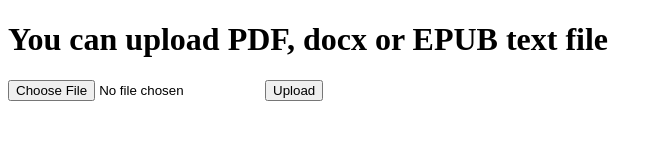
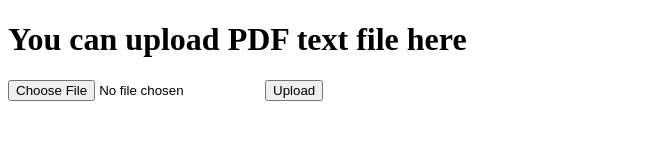
Before and after one commit to Shntd2/Readit-backend, a plain HTML site: page app_package/mds_core/templates/upload.html in a window 1280 px wide. Shown: the whole page, without its empty margins (0-663 px from the left). Drawn offline with Linux system fonts and the light colour scheme.

Commit message:
Updated MDS project

```diff
--- a/app_package/mds_core/templates/upload.html
+++ b/app_package/mds_core/templates/upload.html
@@ -5,7 +5,7 @@
     <title>Upload your text file</title>
 </head>
 <body>
-    <h1>You can upload PDF, docx or EPUB text file</h1>
+    <h1>You can upload PDF text file here</h1>
     <form action="/upload" method="post" enctype="multipart/form-data">
         <input type="file" name="file">
         <button type="submit">Upload</button>
```
